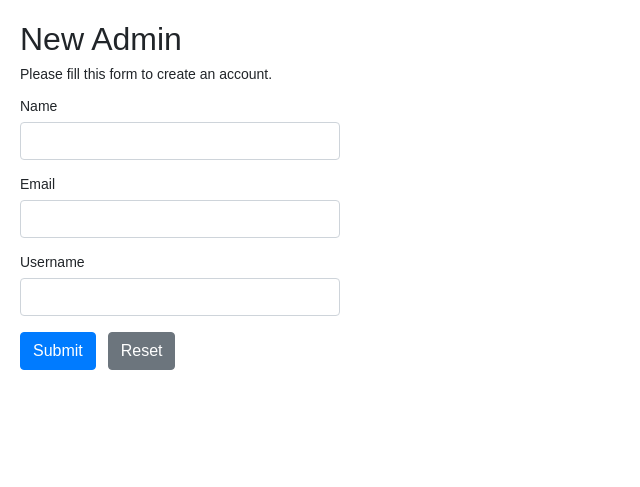
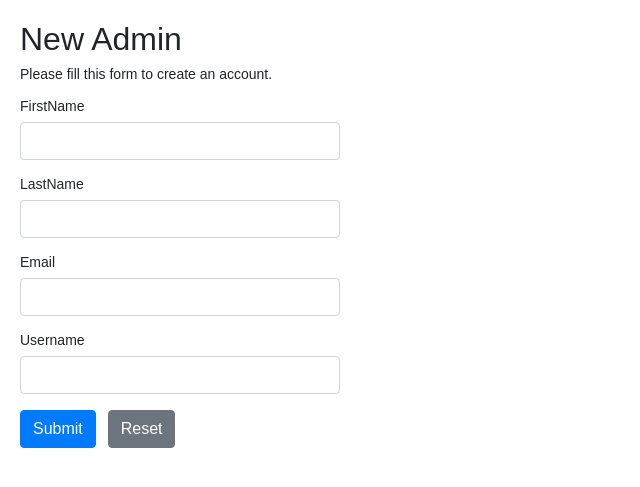
Before and after one commit to MichaelSedlack/DatabaseSystemsGroupProject, a PHP site: page /create.php in a window 1280 px wide. Shown: the top 487 px of the page, without its empty margins (0-640 px from the left). Run offline with PHP 8.4, Linux system fonts and the light colour scheme.

Commit message:
Update create.php

```diff
--- a/create.php
+++ b/create.php
@@ -6,7 +6,7 @@ session_start();
 
 // Define variables and initialize with empty values
 $username = $password = $confirm_password = "";
-$name = $email = "";
+$name = $email = $Lname = $Lname_err = "";
 $username_err = $password_err = $name_err = "";
 $email_err = $confirm_password_err = "";
 $param_username = $param_password = $param_name = $param_email = "";
@@ -65,6 +65,12 @@ if($_SERVER["REQUEST_METHOD"] == "POST"){
         $name = $_POST["name"];
     }
 
+    if(empty(trim($_POST["Lname"]))){
+        $Lname_err = "Please enter a name.";
+    } else{
+        $Lname = $_POST["name"];
+    }
+
     if(empty(trim($_POST["email"]))){
         $email_err = "Please enter an email.";
     } else{
@@ -72,14 +78,14 @@ if($_SERVER["REQUEST_METHOD"] == "POST"){
     }
 
     // Check input errors before inserting in database
-    if(empty($username_err) && empty($name_err) && empty($email_err)){
+    if(empty($username_err) && empty($name_err) && empty($email_err) && empty($Lname_err)){
 
         // Prepare an insert statement
-        $sql = "INSERT INTO admin (AdminUsername, Password, FirstName, Email) VALUES (?, ?, ?, ?)";
+        $sql = "INSERT INTO admin (AdminUsername, Password, FirstName, LastName, Email) VALUES (?, ?, ?, ?, ?)";
 
         if($stmt = mysqli_prepare($link, $sql)){
             // Bind variables to the prepared statement as parameters
-            mysqli_stmt_bind_param($stmt, "ssss", $username, $rando, $name, $email);
+            mysqli_stmt_bind_param($stmt, "sssss", $username, $rando, $name, $Lname, $email);
 
             $username = trim($_POST["username"]);
             $rando = randomPassword();
@@ -120,9 +126,14 @@ if($_SERVER["REQUEST_METHOD"] == "POST"){
         <p>Please fill this form to create an account.</p>
         <form action="<?php echo htmlspecialchars($_SERVER["PHP_SELF"]); ?>" method="post">
             <div class="form-group">
-                <label>Name</label>
+                <label>FirstName</label>
                 <input type="text" name="name" class="form-control <?php echo (!empty($name_err)) ? 'is-invalid' : ''; ?>" value="<?php echo $name; ?>">
                 <span class="invalid-feedback"><?php echo $name_err; ?></span>
+            </div>
+            <div class="form-group">
+                <label>LastName</label>
+                <input type="text" name="Lname" class="form-control <?php echo (!empty($Lname_err)) ? 'is-invalid' : ''; ?>" value="<?php echo $Lname; ?>">
+                <span class="invalid-feedback"><?php echo $Lname_err; ?></span>
             </div>
             <div class="form-group">
                 <label>Email</label>
```
